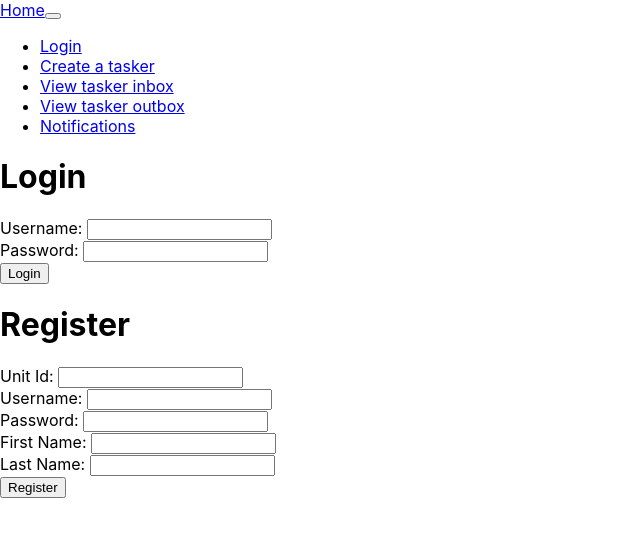
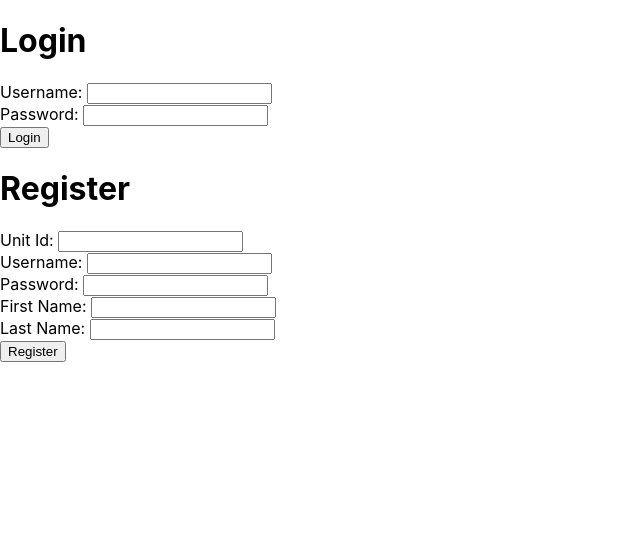
Before and after one commit to willjantscher/SDI_Capstone, a React (Create React App) app in the folder at-at/: page /login in a window 1280 px wide. Shown: the top 536 px of the page, without its empty margins (0-640 px from the left). Built offline with nearby package versions, Linux system fonts and the light colour scheme.

Commit message:
updated main app to only render nav bar once logged in

```diff
--- a/at-at/src/App.js
+++ b/at-at/src/App.js
@@ -24,16 +24,15 @@ class App extends React.Component {
     return (
       <div >
 
-        <Navbar/>
-
         <Router>
           <Route exact path="/" ><Redirect to="/login"></Redirect> </Route>
           <Route path="/login" component={LoginMain} />
-          <Route path="/home" component={HomeMain} />
-          <Route path="/create_tasker" component={TaskerCreationMain} />
-          <Route path="/tasker_inbox" component={TaskerInboxMain} />
-          <Route path="/tasker_outbox" component={TaskerOutboxMain} />
-          <Route path="/notifications" component={NotificationsMain} />
+          <Route path="/authenticated_user" component={Navbar} />
+          <Route path="/authenticated_user/home" component={HomeMain} />
+          <Route path="/authenticated_user/create_tasker" component={TaskerCreationMain} />
+          <Route path="/authenticated_user/tasker_inbox" component={TaskerInboxMain} />
+          <Route path="/authenticated_user/tasker_outbox" component={TaskerOutboxMain} />
+          <Route path="/authenticated_user/notifications" component={NotificationsMain} />
         </Router>
       </div>
 
--- a/at-at/src/home/HomeMain.jsx
+++ b/at-at/src/home/HomeMain.jsx
@@ -4,6 +4,9 @@ import React from "react"
 class HomeMain extends React.Component {
     constructor(props) {
         super(props)
+        this.state = {
+            logged_in : null,
+        }
     }
 
     render() {
--- a/at-at/src/navbar/Navbar.jsx
+++ b/at-at/src/navbar/Navbar.jsx
@@ -20,7 +20,7 @@ class Navbar extends React.Component {
     return (
       <nav className="navbar navbar-expand-lg navbar-dark bg-dark">
         <div className="container-fluid">
-          <a className="navbar-brand" href="/home">
+          <a className="navbar-brand" href="/authenticated_user/home">
             Home
           </a>
           <button
@@ -36,31 +36,30 @@ class Navbar extends React.Component {
           </button>
           <div className="collapse navbar-collapse" id="navbarSupportedContent">
             <ul className="navbar-nav me-auto mb-2 mb-lg-0">
-            <li className="nav-item">
-                <a className="nav-link" href="/login">
-                  Login
-                </a>
-              </li>
               <li className="nav-item">
-                <a className="nav-link" href="/create_tasker">
+                <a className="nav-link" href="/authenticated_user/create_tasker">
                   Create a tasker
                 </a>
               </li>
               <li className="nav-item">
-                <a className="nav-link" href="/tasker_inbox">
+                <a className="nav-link" href="/authenticated_user/tasker_inbox">
                   View tasker inbox
                 </a>
               </li>
               <li className="nav-item">
-                <a className="nav-link" href="/tasker_outbox">
+                <a className="nav-link" href="/authenticated_user/tasker_outbox">
                   View tasker outbox
                 </a>
               </li>
-
               {/* would want to conditionally render this item based on active notifications? */}
               <li className="nav-item">
-                <a className="nav-link" href="/notifications">
+                <a className="nav-link" href="/authenticated_user/notifications">
                   Notifications
+                </a>
+              </li>
+              <li className="nav-item">
+                <a className="nav-link" href="/login">
+                  Logout
                 </a>
               </li>
             </ul>
--- a/at-at/src/tasker_creation/TaskerCreationMain.jsx
+++ b/at-at/src/tasker_creation/TaskerCreationMain.jsx
@@ -29,6 +29,10 @@ username: bigCheese
 password: password
 
 docker-compose up --build
+
+
+redirect if no valid cookie!!
+
 */
 
 
@@ -38,6 +42,7 @@ docker-compose up --build
 
 import React from "react"
 import Cookies from 'universal-cookie';
+import { Redirect, Route } from "react-router-dom";
 
 import TaskerForm from "./TaskerForm"
 import SubmitTaskerChecker from "./SubmitTaskerChecker"
@@ -46,6 +51,8 @@ let cookies = new Cookies();
 
 
 class TaskerCreationMain extends React.Component {
+    _isMounted = false;
+
     constructor(props) {
         super(props);
         this.state = {
@@ -86,6 +93,7 @@ class TaskerCreationMain extends React.Component {
     }
 
     componentDidMount() {
+        this._isMounted = true;
         let user_id = cookies.get("user_id");  //cookie name is user_id
         let unit_id = cookies.get("unit_id");  //cookie name is unit_id
         let date = this.formatDate(new Date(), 'YYYY-MM-DD');
@@ -94,7 +102,9 @@ class TaskerCreationMain extends React.Component {
         tempTasker.originator_unit_id = unit_id;
         tempTasker.user_id = user_id;
         tempTasker.updated_on = date;
-        this.setState({ tasker : tempTasker});
+        if(this._isMounted = true) {
+            this.setState({ tasker : tempTasker});
+        }
 
         // console.log(current_date)
         fetch(`http://localhost:3001/unit_names`, {
@@ -106,8 +116,13 @@ class TaskerCreationMain extends React.Component {
             .then((res) => res.json())
                 .then((res) => {
                     // console.log(res);
-                    this.setState({ units : res })
+                    if(this._isMounted === true) {
+                        this.setState({ units : res })
+                    }
                 })
+    }
+    componentWillUnmount() {
+        this._isMounted = false;
     }
 
     handleInputChange = (e) => {
@@ -254,11 +269,18 @@ class TaskerCreationMain extends React.Component {
                 {(() => {
                     switch (this.state.tasker.originator_unit_id) {
                         case undefined:
-                            return (
-                                <div className="alert-danger text-center">
-                                    You do not have access to this page!
+                            return(
+                                <div>
+                                    {console.log('No user logged in')}
+                                    <Redirect to = "/" />
                                 </div>
-                            );
+                            )
+
+                            // return (
+                            //     <div className="alert-danger text-center">
+                            //         You do not have access to this page!
+                            //     </div>
+                            // );
 
                         default:
                             return (
```
